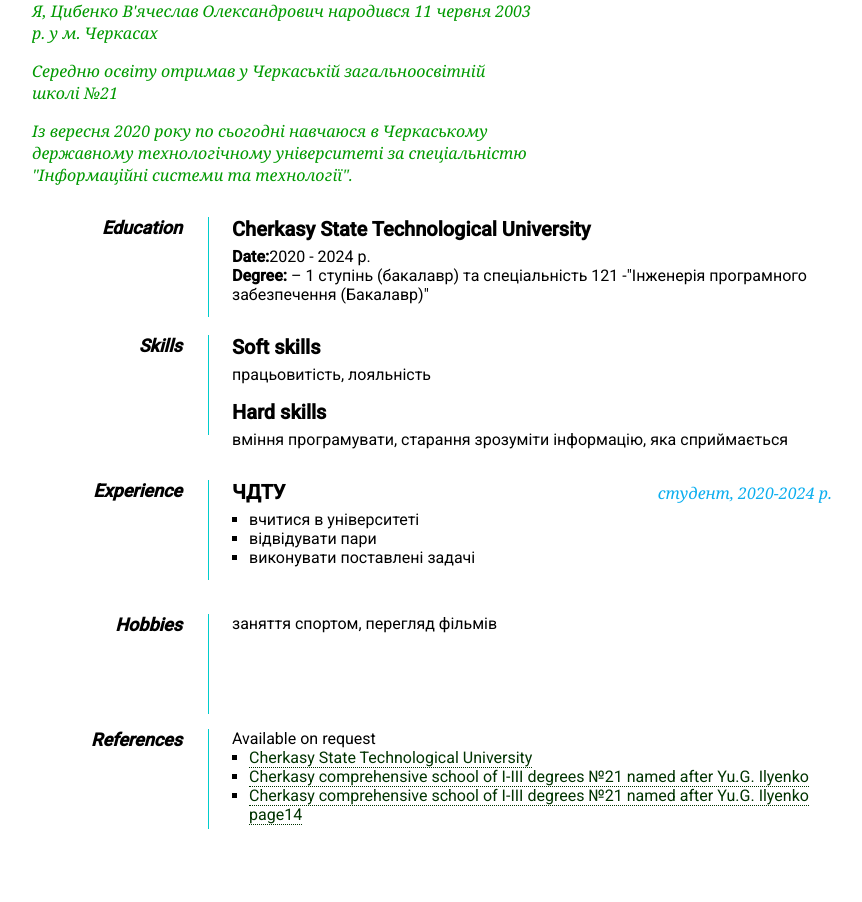
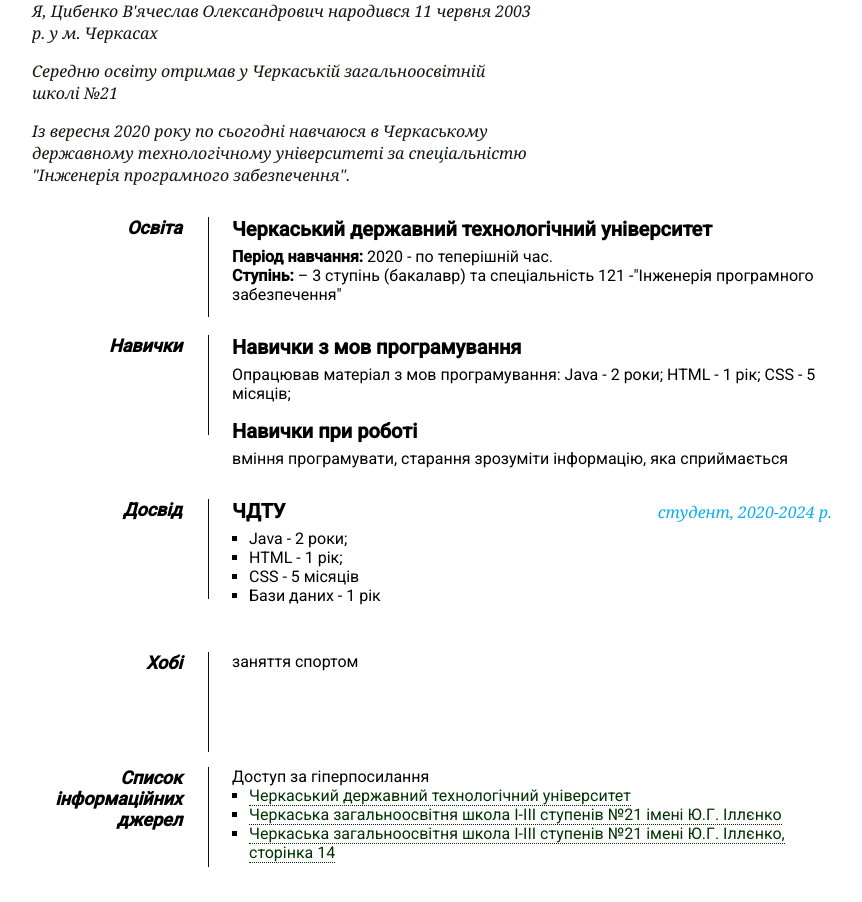
Before and after one commit to NfolZordo/PZ-2004_Collective_work, an Angular app: page /tsybenko in a window 1280 px wide. Shown: the part 400-1302 px from the top of the page, without its empty margins (208-1070 px from the left). Before the commit the page ends 1271 px from the top, so only its background shows below. Built offline with nearby package versions, Linux system fonts and the light colour scheme.

Commit message:
work experence in page

```diff
--- a/src/app/students/tsybenko/tsybenko.component.css
+++ b/src/app/students/tsybenko/tsybenko.component.css
@@ -28,7 +28,7 @@
   font-size: 40px;
   font-weight: bold;
   letter-spacing: -2px;
-  border-bottom: 1px solid #b3ffd9;
+  border-bottom: 1px solid #0f1110;
 }
 
 h2 {
@@ -73,7 +73,7 @@
 #objective p {
   font-family: Georgia, Serif;
   font-style: italic;
-  color: #009900;
+  color: #101810;
 }
 
 dt {
@@ -85,7 +85,7 @@
   width: 150px;
   float: left;
   height: 100px;
-  border-right: 1px solid #00cccc;
+  border-right: 1px solid #091010;
 }
 
 dd {
--- a/src/app/students/tsybenko/tsybenko.component.html
+++ b/src/app/students/tsybenko/tsybenko.component.html
@@ -21,28 +21,27 @@
     <p>Середню освіту отримав у Черкаській загальноосвітній школі №21</p>
     <p>Із вересня 2020 року по сьогодні навчаюся в Черкаському
       державному технологічному університеті за спеціальністю
-      "Інформаційні системи та технології".</p>
+      "Інженерія програмного забезпечення".</p>
   </div>
 
   <div class="clear"></div>
   <dl>
     <dd class="clear"></dd>
-    <dt>Education</dt>
+    <dt>Освіта</dt>
     <dd>
-      <h2>Cherkasy State Technological University</h2>
-      <p><strong>Date:</strong>2020 - 2024 р.<br />
-        <strong>Degree:</strong> – 1 ступінь (бакалавр) та спеціальність 121 -"Інженерія програмного забезпечення
-        (Бакалавр)"
+      <h2>Черкаський державний технологічний університет</h2>
+      <p><strong>Період навчання: </strong>2020 - по теперішній час.<br />
+        <strong>Ступінь:</strong> – 3 ступінь (бакалавр) та спеціальність 121 -"Інженерія програмного забезпечення"
       </p>
     </dd>
     <dd class="clear"></dd>
-    <dt>Skills</dt>
+    <dt>Навички</dt>
     <dd>
-      <h2>Soft skills</h2>
-      <p>працьовитість, лояльність
+      <h2>Навички з мов програмування</h2>
+      <p>Опрацював матеріал з мов програмування: Java - 2 роки; HTML - 1 рік; СSS - 5 місяців;
         <!-- example: Communication, Teamwork, Adaptability, Problem-Solving, Creativity... -->
       </p>
-      <h2>Hard skills</h2>
+      <h2>Навички при роботі </h2>
       <p>вміння програмувати, старання зрозуміти інформацію, яка сприймається
         <!-- Microsoft productivity software (Word, Excel, etc), Adobe Creative Suite, Linux, MacOS, Windows... -->
       </p>
@@ -50,33 +49,34 @@
 
     <dd class="clear"></dd>
 
-    <dt>Experience</dt>
+    <dt>Досвід</dt>
     <dd>
       <h2>ЧДТУ <span>студент, 2020-2024 р.</span></h2>
       <ul type="square">
-        <li>вчитися в університеті</li>
-        <li>відвідувати пари</li>
-        <li>виконувати поставлені задачі</li>
+        <li>Java - 2 роки;
+        <li>HTML - 1 рік;</li>
+        <li>СSS - 5 місяців</li>
+        <li>Бази даних - 1 рік</li>
       </ul>
     </dd>
 
     <dd class="clear"></dd>
 
-    <dt>Hobbies</dt>
-    <dd>заняття спортом, перегляд фільмів
+    <dt>Хобі</dt>
+    <dd>заняття спортом
       <!-- example: play guitar/volleyball/football, painting, reading, studying... -->
     </dd>
 
     <dd class="clear"></dd>
 
-    <dt>References</dt>
-    <dd>Available on request
+    <dt>Список інформаційних джерел</dt>
+    <dd>Доступ за гіперпосилання
       <ul type="square">
-        <li><a href="https://chdtu.edu.ua">Cherkasy State Technological University</a></li>
-        <li><a href="http://sch21cks.at.ua">Cherkasy comprehensive school of I-III degrees №21 named after Yu.G.
-            Ilyenko</a></li>
-        <li><a href="http://sch21cks.at.ua/news/?page14">Cherkasy comprehensive school of I-III degrees №21 named
-            after Yu.G. Ilyenko page14</a></li>
+        <li><a href="https://chdtu.edu.ua">Черкаський державний технологічний університет</a></li>
+        <li><a href="http://sch21cks.at.ua">Черкаська загальноосвітня школа І-ІІІ ступенів №21 імені Ю.Г.
+          Іллєнко</a></li>
+        <li><a href="http://sch21cks.at.ua/news/?page14">Черкаська загальноосвітня школа І-ІІІ ступенів №21 імені Ю.Г.
+          Іллєнко, сторінка 14</a></li>
       </ul>
     </dd>
     <dd class="clear"></dd>
```
